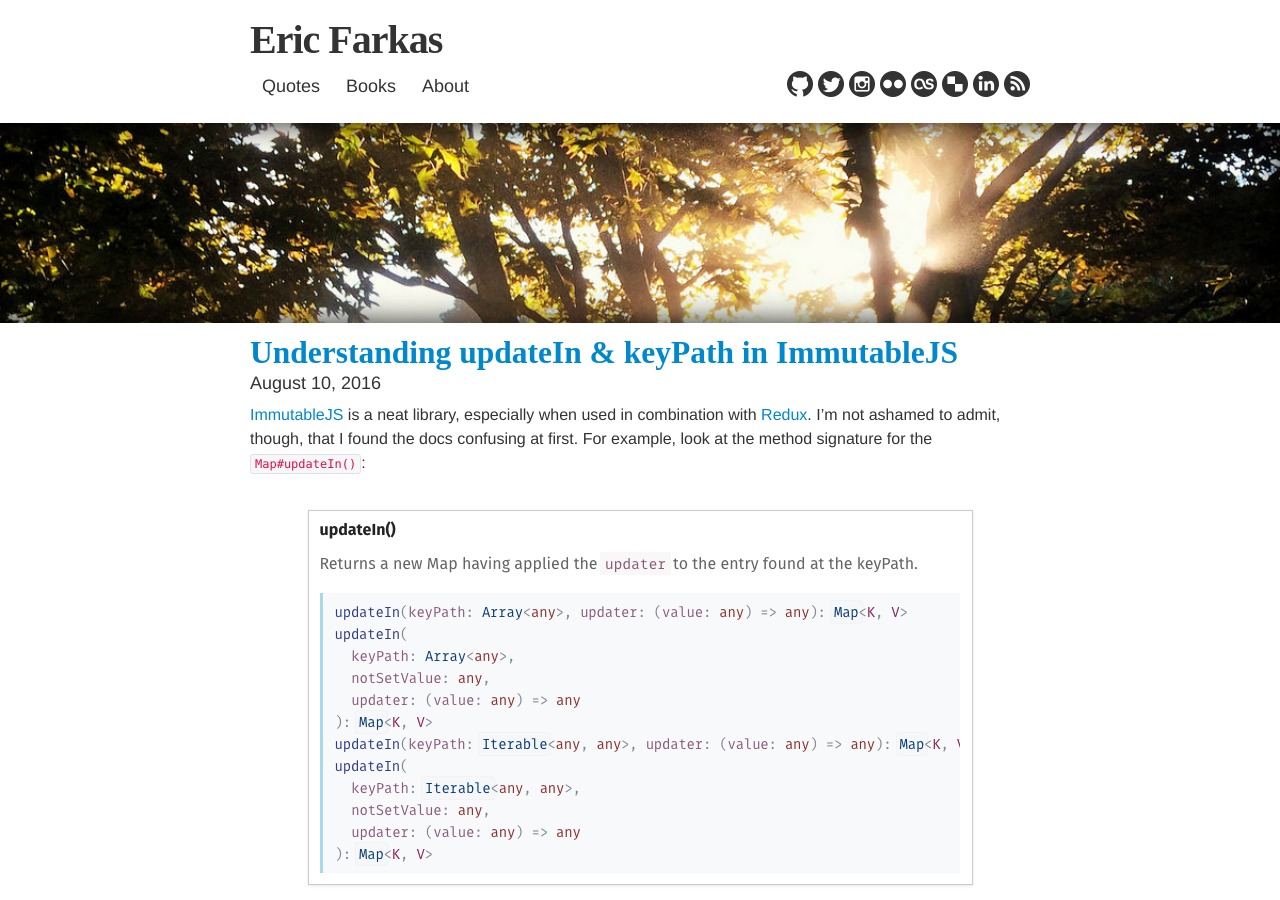
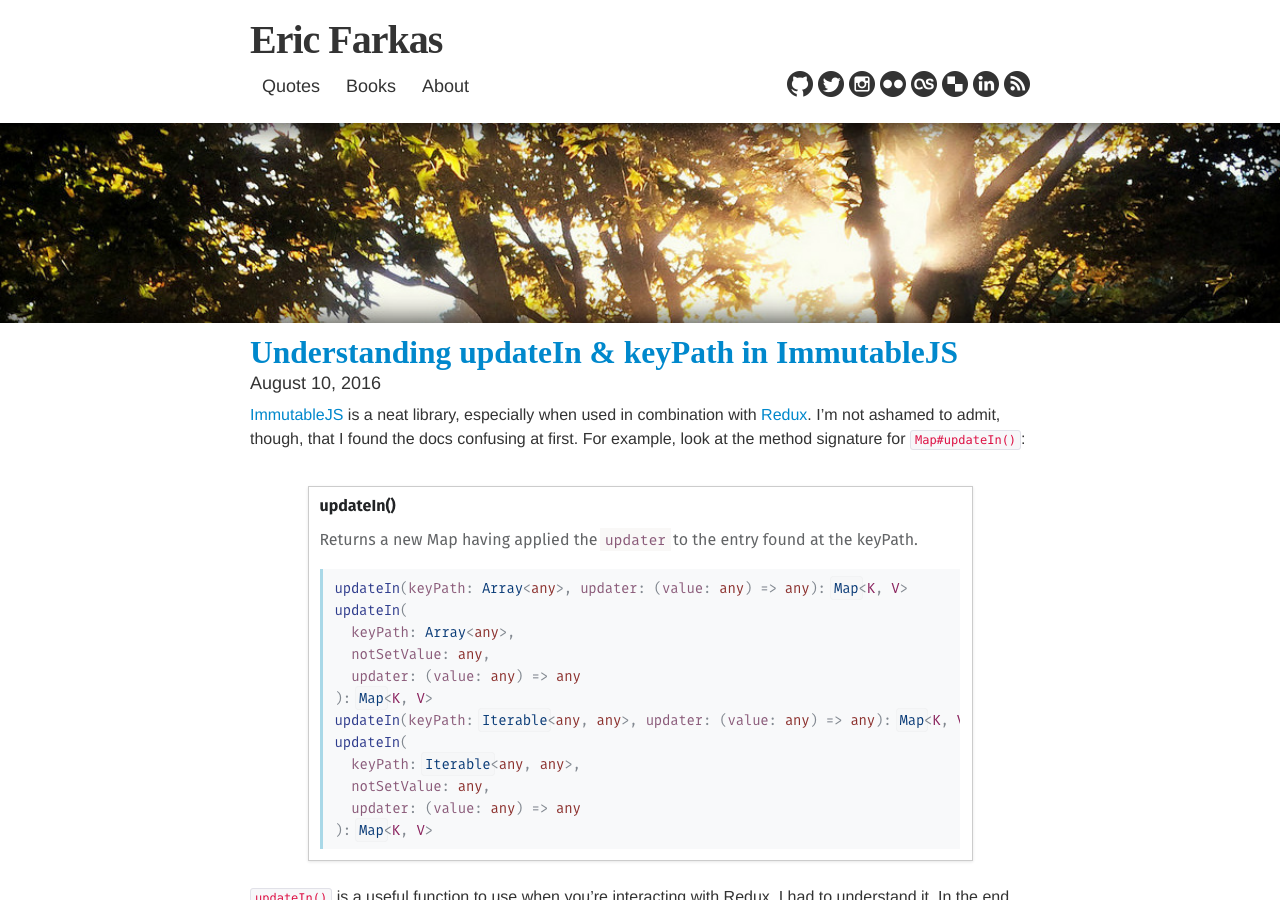
Before and after one commit to speric/speric.github.com, a Jekyll site: the page built from _posts/2016-08-10-understanding-keypath-in-immutablejs.md, in a window 1280 px wide and 900 px high. Built offline with Jekyll 4.4.1, drawn with Linux system fonts in a browser that asks for light colours; some web fonts are replaced; comment, search, counter and statistics services are not loaded; some of the changed text lies outside the part shown.

Commit message:
Typo fixes

```diff
--- a/_posts/2016-08-10-understanding-keypath-in-immutablejs.md
+++ b/_posts/2016-08-10-understanding-keypath-in-immutablejs.md
@@ -7,7 +7,7 @@ description: "Understanding keyPath in ImmutableJS"
 [ImmutableJS](https://facebook.github.io/immutable-js/) is
 a neat library, especially when used in combination with [Redux](https://github.com/reactjs/redux). I'm not ashamed to
 admit, though, that I found the docs confusing at first. For example,
-look at the method signature for the `Map#updateIn()`:
+look at the method signature for `Map#updateIn()`:
 <br/><br/>
 
 
```
Also changed, not shown: other parts of _posts/2016-08-10-understanding-keypath-in-immutablejs.md (+8 -8 lines).
